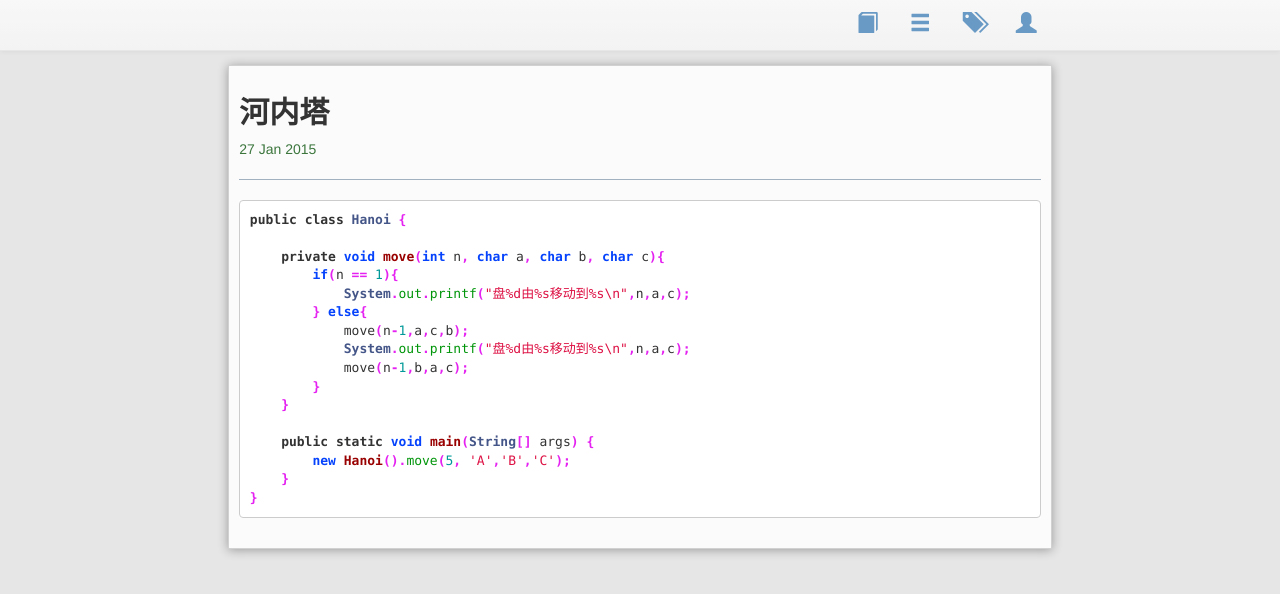
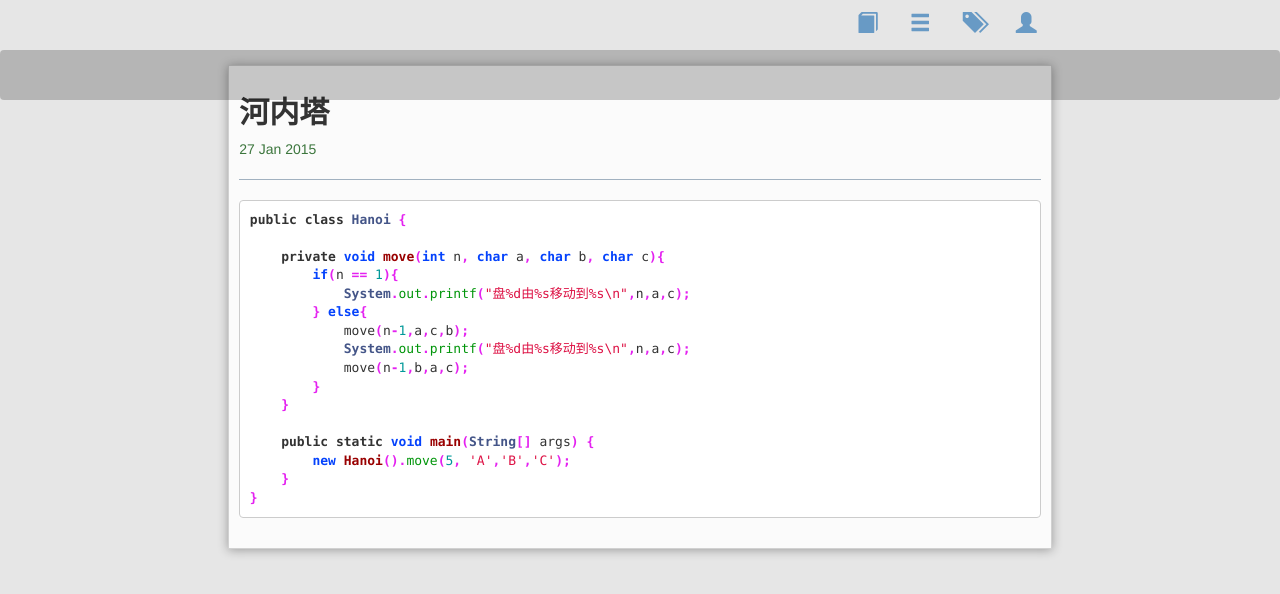
Before and after one commit to bit-ranger/blog, a Jekyll site: the page built from _posts/2015-01-27-hanoi.md, in a window 1280 px wide. Shown: the top 594 px of the page. Built offline with Jekyll 4.4.1, drawn with Linux system fonts in a browser that asks for light colours; nearby versions of some CDN libraries; Markdown is read by kramdown in place of the engine named in the settings.

Commit message:
Update default.html

```diff
--- a/_layouts/default.html
+++ b/_layouts/default.html
@@ -15,7 +15,7 @@
 </head>
 <body style="background:#e6e6e6">
 <!-- << 顶部导航条,手机屏幕不显示 -->
-<nav class="navbar navbar-default navbar-fixed-top hidden-xs" role="navigation" style="opacity: 0.7">
+<nav class="navbar navbar-fixed-top hidden-xs" role="navigation" style="opacity: 0.7">
     <div class="container-fluid">
         <div class="row">
             <div class="col-lg-8 col-lg-offset-2 col-md-10 col-md-offset-1 col-sm-10 col-sm-offset-1">
@@ -32,9 +32,12 @@
             </div>
         </div>
     </div>
+    <!-- 导航条的半透明底座 -->
+    <div style="background-color: rgba(0,0,0,.3);width:100%; min-height: 50px; z-index=-1;position: fixed;border-radius: 4px;"></div>
 </nav >
+<!-- 一个垫子,用来产生正文与导航条的间隔 -->
+<div class="center-bolck hidden-xs" style="height: 60px;"></div>
 <!-- >> 顶部导航条,手机屏幕不显示 -->
-<div class="center-bolck hidden-xs" style="height: 60px;"></div>
 <div class="container-fluid">
     <div class="row">
         <div class="col-lg-8 col-lg-offset-2 col-md-10 col-md-offset-1 col-sm-10 col-sm-offset-1">
```
